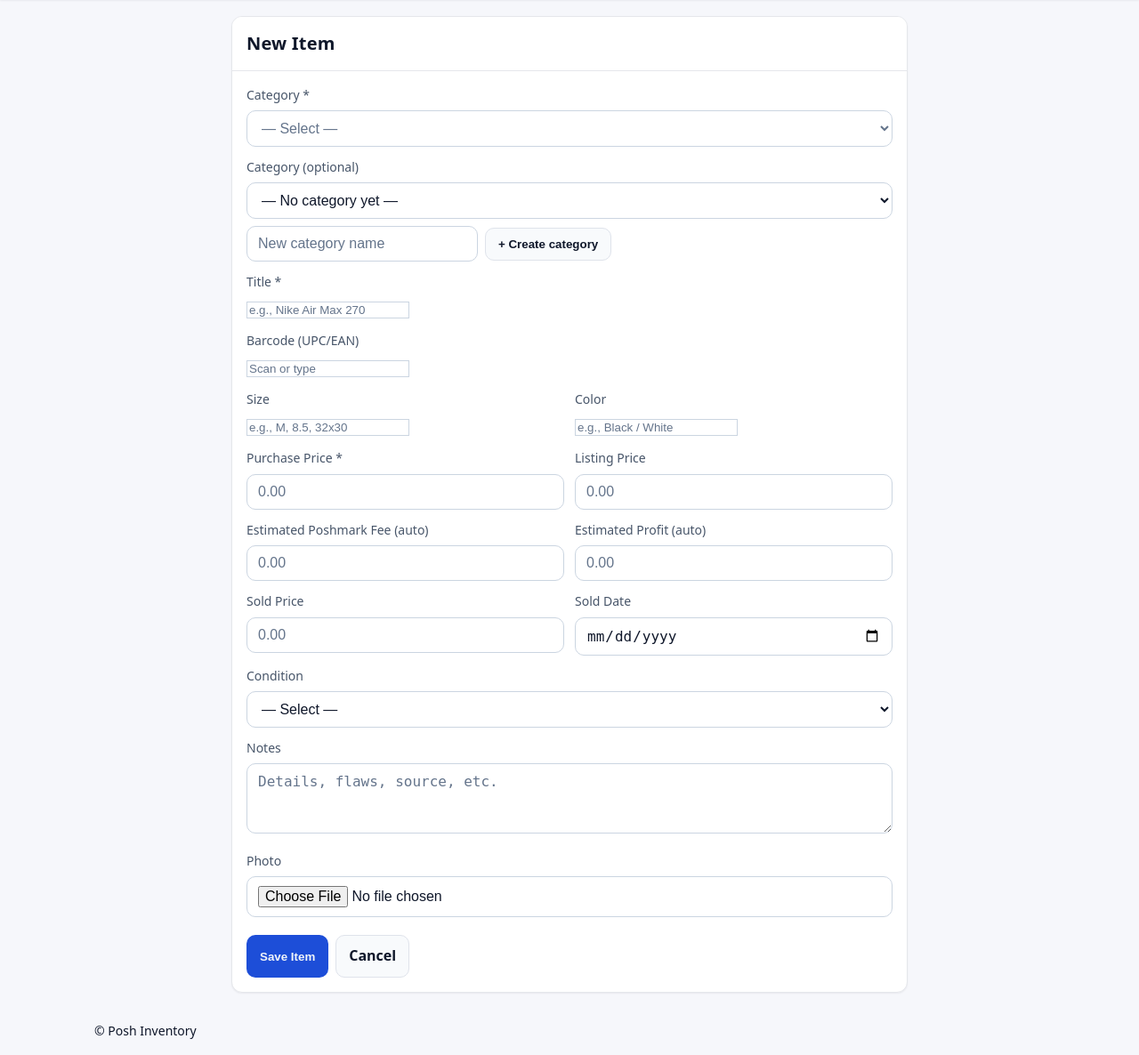
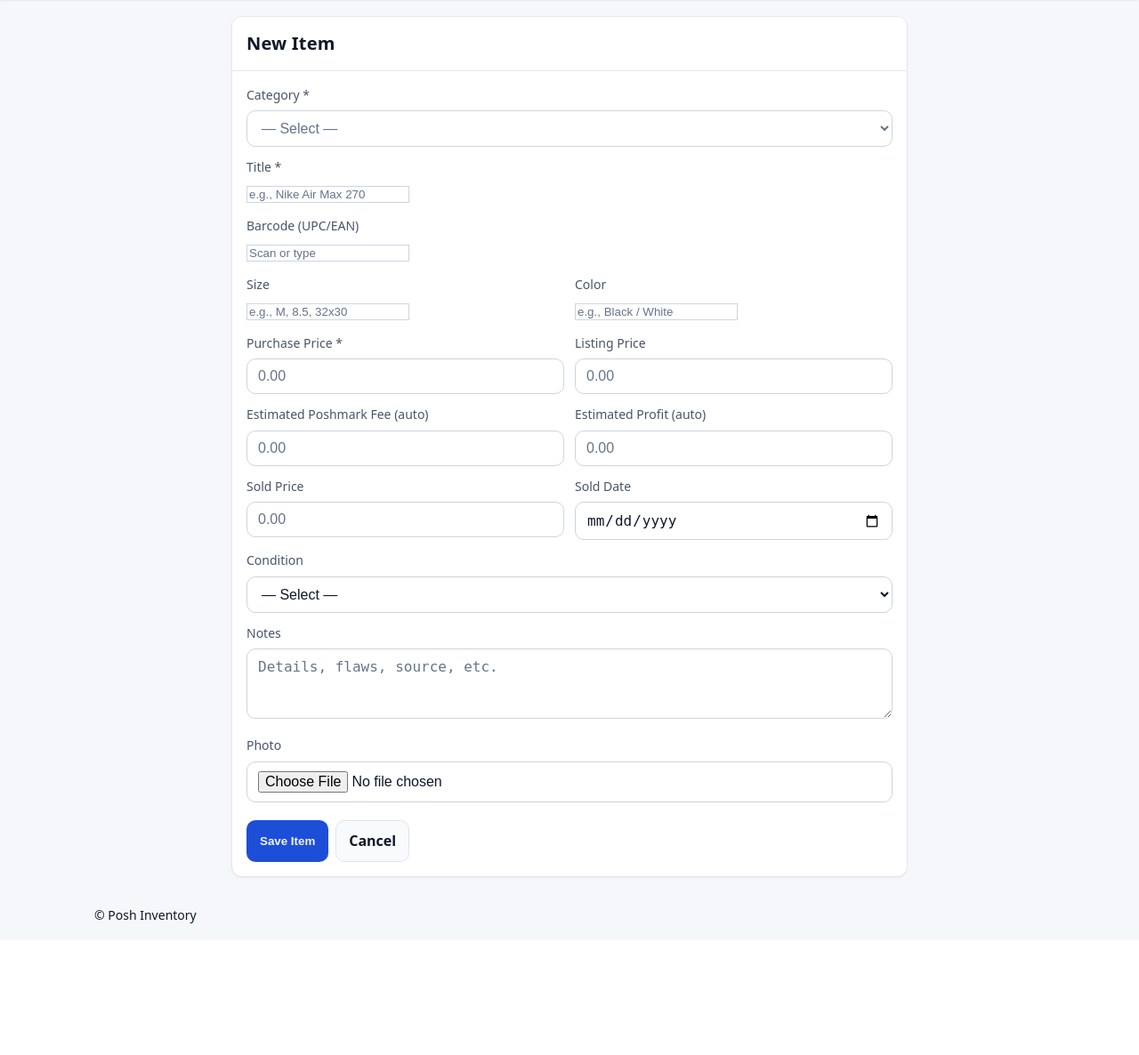
Before and after one commit to noahc763/posh-inventory, a Flask app: page /items/new in a window 1280 px wide. Shown: the part 77-1263 px from the top of the page at 89% size. After the commit the page ends 1115 px from the top, so only its background shows below. Run offline with Flask 3, Linux system fonts and the light colour scheme; the visitor is signed in with stand-in values (Sample User, id 1); data that the repository does not hold is empty.

Commit message:
fixed two category inputs

```diff
--- a/templates/item_form.html
+++ b/templates/item_form.html
@@ -2,12 +2,13 @@
 {% block content %}
 <section class="card" style="max-width: 760px; margin: 0 auto;">
   <div class="card-header">
-    <h2>New Item{% if category %} in {{ category.name }}{% endif %}</h2>
+    <h2>New Item</h2>
   </div>
 
   <div class="card-body">
     <form action="{{ url_for('items_new') }}" method="post" enctype="multipart/form-data" class="grid-form" style="display:grid; gap:12px;">
 
+      <!-- SINGLE category section (required in-form) -->
       <label class="field">
         <span>Category *</span>
         <select name="category_id" required>
@@ -17,60 +18,6 @@
           {% endfor %}
         </select>
       </label>
-
-      <!-- templates/item_form.html (top of the form) -->
-<label class="field">
-  <span>Category (optional)</span>
-  <div style="display:grid; gap:8px;">
-    <select id="category_id" name="category_id">
-      <option value="" {% if not category %}selected{% endif %}>— No category yet —</option>
-      {% for c in categories %}
-        <option value="{{ c.id }}" {% if category and category.id == c.id %}selected{% endif %}>{{ c.name }}</option>
-      {% endfor %}
-    </select>
-
-    <div style="display:flex; gap:8px; align-items:center; flex-wrap:wrap;">
-      <input id="newCatName" type="text" placeholder="New category name" class="input" style="max-width:260px;">
-      <button id="createCatBtn" class="btn outline" type="button">+ Create category</button>
-    </div>
-  </div>
-</label>
-
-<script>
-  // Inline category creation (uses /api/categories)
-  const createBtn = document.getElementById('createCatBtn');
-  const nameInput = document.getElementById('newCatName');
-  const selectEl  = document.getElementById('category_id');
-
-  createBtn?.addEventListener('click', async () => {
-    const name = (nameInput.value || '').trim();
-    if (!name) { alert('Enter a category name'); return; }
-    try {
-      const resp = await fetch('{{ url_for("categories.api_create_category") }}', {
-        method: 'POST',
-        headers: { 'Content-Type': 'application/json' },
-        body: JSON.stringify({ name })
-      });
-      const data = await resp.json();
-      if (!data.ok) { alert(data.error || 'Could not create category'); return; }
-
-      // add to select and select it
-      let exists = false;
-      for (const opt of selectEl.options) if (opt.value == String(data.id)) exists = true;
-      if (!exists) {
-        const opt = document.createElement('option');
-        opt.value = data.id;
-        opt.textContent = data.name;
-        selectEl.appendChild(opt);
-      }
-      selectEl.value = String(data.id);
-      nameInput.value = '';
-    } catch (e) {
-      alert('Failed to create category: ' + e.message);
-    }
-  });
-</script>
-
 
       <label class="field">
         <span>Title *</span>
```
